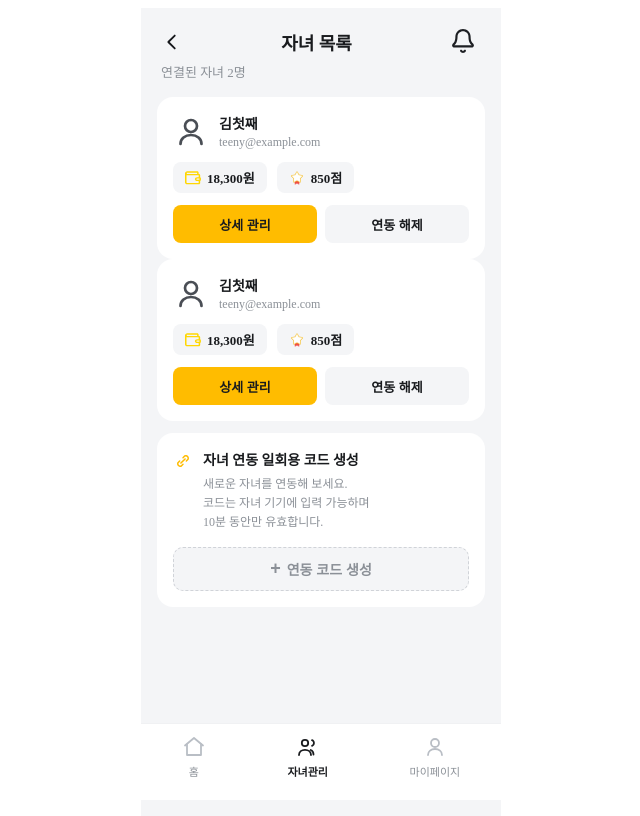
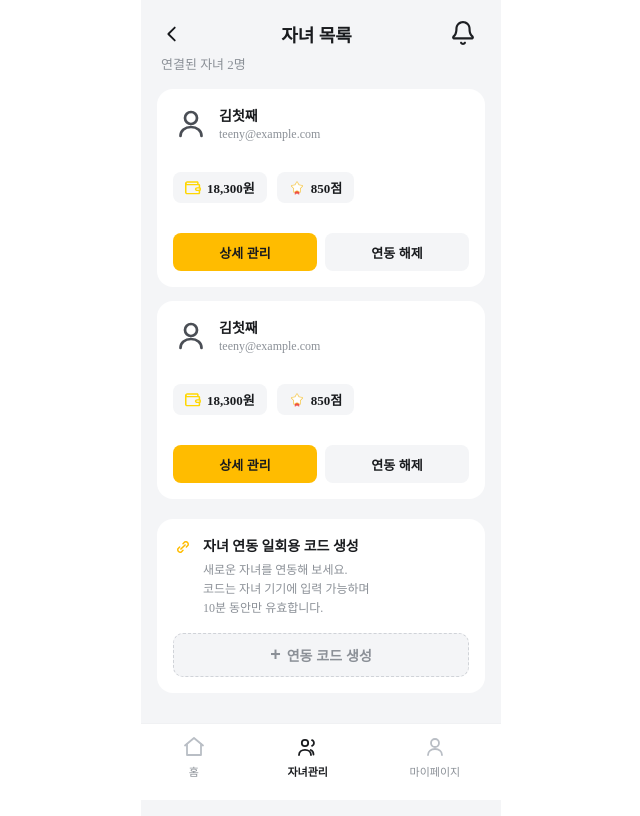
Before and after one commit to KB-PJT-CLASS22-TEAM4/TeenyMoney-FrontEnd, a Vue app in the folder frontend/: page /parents/childlist in a window 1280 px wide. Shown: the top 816 px of the page, without its empty margins (319-959 px from the left). Built offline with nearby package versions, Linux system fonts and the light colour scheme; no server answers.

Commit message:
fix(Childlist.vue) : 자녀목록에서 두 카드간 간격 조정

```diff
--- a/frontend/src/pages/Parents/ChildList.vue
+++ b/frontend/src/pages/Parents/ChildList.vue
@@ -127,7 +127,9 @@ async function unlinkChild(id) {
   background-color: #f4f5f7;
   display: flex;
   flex-direction: column;
-  padding-bottom: 70px;
+  position: relative;
+  top: -8px;
+  padding-bottom: 80px;
 }
 
 .nav {
@@ -165,8 +167,15 @@ async function unlinkChild(id) {
 .content {
   display: flex;
   flex-direction: column;
-  gap: 12px;
+  gap: 20px; /* 자녀 목록과 코드 생성 박스 사이 */
   padding: 0 16px;
+}
+
+/* 자녀 카드 목록 */
+.content > div:first-child {
+  display: flex;
+  flex-direction: column;
+  gap: 14px; /* 자녀간 카드 두 개 사이 */
 }
 
 /* 자녀 카드 */
@@ -176,7 +185,7 @@ async function unlinkChild(id) {
   padding: 16px;
   display: flex;
   flex-direction: column;
-  gap: 12px;
+  gap: 30px;
 }
 
 .child-info {
```
